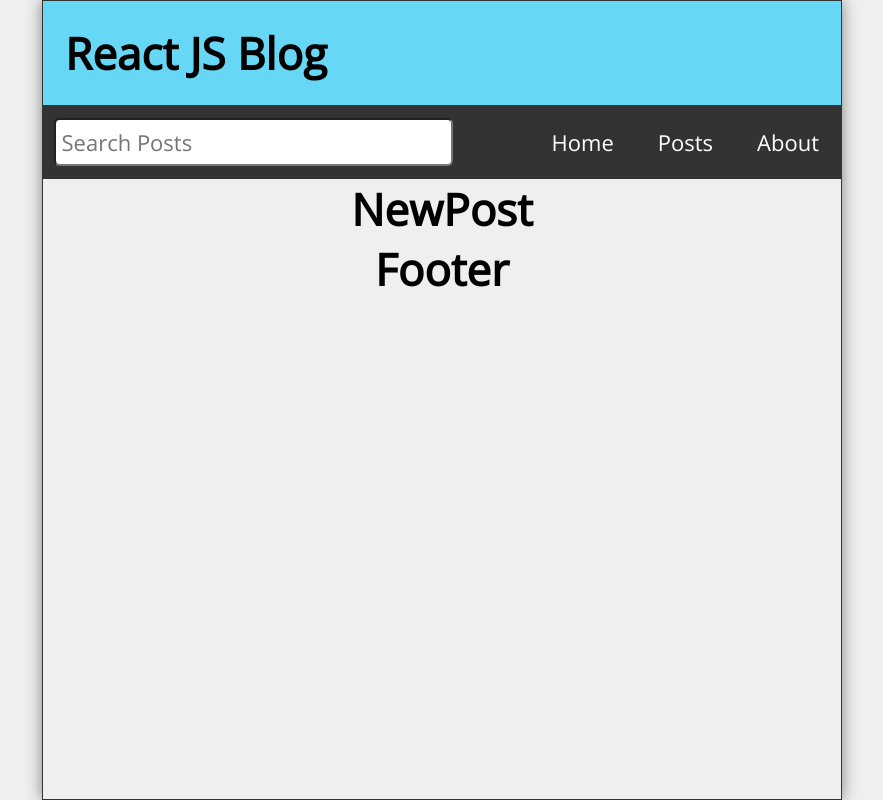
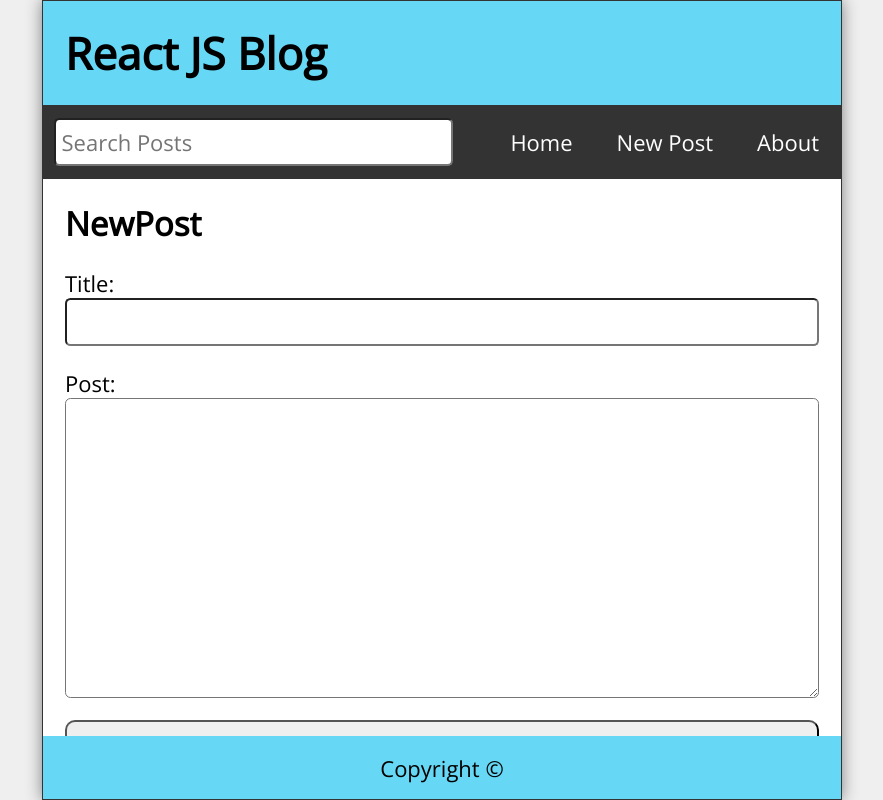
Before and after one commit to kekedezha/blog-post-react-router-js, a React (Vite) app: page /post in a window 1280 px wide. Shown: the whole page, without its empty margins (198-1081 px from the left). Built offline with nearby package versions, Linux system fonts and the light colour scheme; the HTML template or start-up script is replaced by a standard one.

Commit message:
completed basic functionality of project. All components workting and satisfied

```diff
--- a/src/About.jsx
+++ b/src/About.jsx
@@ -1,9 +1,12 @@
 const About = () => {
-    return (
-        <main>
-            <h1>About</h1>
-        </main>
-    )
-}
+  return (
+    <main className="About">
+      <h2>About</h2>
+      <p style={{ marginTop: "1rem" }}>
+        This blog app is a fun little project to help me learn React :)
+      </p>
+    </main>
+  );
+};
 
 export default About;
--- a/src/App.jsx
+++ b/src/App.jsx
@@ -1,5 +1,6 @@
 import { useState, useEffect } from "react";
 import { Route, Routes, useNavigate } from "react-router-dom";
+import { format } from "date-fns";
 
 import Header from "./Header";
 import Nav from "./Nav";
@@ -39,12 +40,42 @@
       body: "Lorem ipsum dolor sit amet consectetur adipisicing elit. Quis consequatur expedita, assumenda similique non optio! Modi nesciunt excepturi corrupti atque blanditiis quo nobis, non optio quae possimus illum exercitationem ipsa!",
     },
   ]);
+  const [postTitle, setPostTitle] = useState("");
+  const [postBody, setPostBody] = useState("");
   const [search, setSearch] = useState("");
   const [searchResults, setSearchResults] = useState([]);
+
+  useEffect(() => {
+    const filteredResults = posts.filter(
+      (post) =>
+        post.body.toLowerCase().includes(search.toLowerCase()) ||
+        post.title.toLowerCase().includes(search.toLowerCase())
+    );
+
+    setSearchResults(filteredResults.reverse());
+  }, [posts, search]);
 
   const handleDelete = (postId) => {
     const postList = posts.filter((post) => post.id != postId);
     setPosts(postList);
+    navigate("/");
+  };
+
+  const handleSubmit = (e) => {
+    e.preventDefault();
+    const id = posts.length ? posts[posts.length - 1].id + 1 : 1;
+    const datetime = format(new Date(), "MMMM dd, yyyy pp");
+    const newPost = {
+      id,
+      title: postTitle,
+      datetime,
+      body: postBody,
+    };
+
+    const newPostsState = [...posts, newPost];
+    setPosts(newPostsState);
+    setPostTitle("");
+    setPostBody("");
     navigate("/");
   };
 
@@ -54,10 +85,22 @@
       <Nav search={search} setSearch={setSearch} />
       <Routes>
         {/* Base URL shows the Home component */}
-        <Route exact path="" element={<Home posts={posts} />} />
+        <Route exact path="" element={<Home posts={searchResults} />} />
 
         {/* /post URL shows the NewPost component */}
-        <Route exact path="post" element={<NewPost />} />
+        <Route
+          exact
+          path="post"
+          element={
+            <NewPost
+              handleSubmit={handleSubmit}
+              postTitle={postTitle}
+              setPostTitle={setPostTitle}
+              postBody={postBody}
+              setPostBody={setPostBody}
+            />
+          }
+        />
 
         {/* /post/:id URL shows details of a specific post through the PostPage component */}
         <Route
--- a/src/Footer.jsx
+++ b/src/Footer.jsx
@@ -1,9 +1,11 @@
 const Footer = () => {
-    return (
-        <footer>
-            <h1>Footer</h1>
-        </footer>
-    )
-}
+  const today = new Date();
+
+  return (
+    <footer className="Footer">
+      <p>Copyright &copy; {today.getFullYear}</p>
+    </footer>
+  );
+};
 
 export default Footer;
--- a/src/Missing.jsx
+++ b/src/Missing.jsx
@@ -1,9 +1,14 @@
+import { Link } from "react-router-dom";
+
 const Missing = () => {
-    return (
-        <main>
-            <h1>Missing</h1>
-        </main>
-    )
-}
+  return (
+    <main className="Missing">
+      <h2>Page Not Found</h2>
+      <p>
+        <Link to="/">Back To Homepage</Link>
+      </p>
+    </main>
+  );
+};
 
 export default Missing;
--- a/src/Nav.jsx
+++ b/src/Nav.jsx
@@ -18,7 +18,7 @@
           <Link to="/">Home</Link>
         </li>
         <li>
-          <Link to="/post">Posts</Link>
+          <Link to="/post">New Post</Link>
         </li>
         <li>
           <Link to="/about">About</Link>
--- a/src/NewPost.jsx
+++ b/src/NewPost.jsx
@@ -1,9 +1,33 @@
-const NewPost = () => {
-    return (
-        <main>
-            <h1>NewPost</h1>
-        </main>
-    )
-}
+const NewPost = ({
+  handleSubmit,
+  postTitle,
+  setPostTitle,
+  postBody,
+  setPostBody,
+}) => {
+  return (
+    <main className="NewPost">
+      <h2>NewPost</h2>
+      <form className="newPostForm" onSubmit={handleSubmit}>
+        <label htmlFor="postTitle">Title:</label>
+        <input
+          id="postTitle"
+          type="text"
+          required
+          value={postTitle}
+          onChange={(e) => setPostTitle(e.target.value)}
+        />
+        <label htmlFor="postBody">Post:</label>
+        <textarea
+          id="postBody"
+          required
+          value={postBody}
+          onChange={(e) => setPostBody(e.target.value)}
+        />
+        <button type="submit">Submit</button>
+      </form>
+    </main>
+  );
+};
 
 export default NewPost;
```
